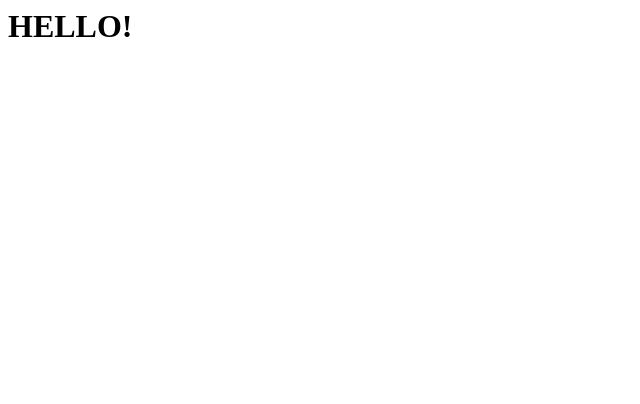
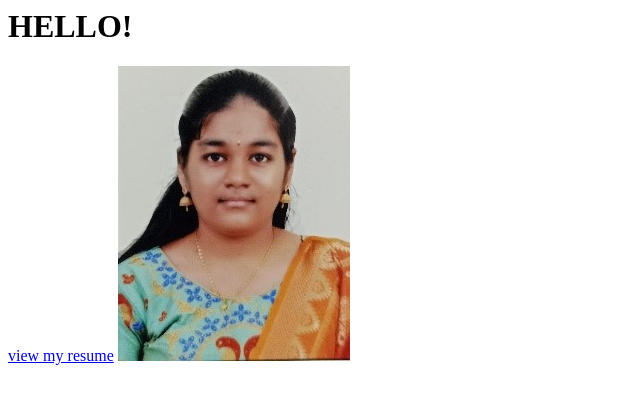
Before and after one commit to San4jana/web_html, a plain HTML site: page index.html in a window 1280 px wide. Shown: the whole page, without its empty margins (0-640 px from the left). Drawn offline with Linux system fonts and the light colour scheme.

```diff
--- a/index.html
+++ b/index.html
@@ -2,4 +2,6 @@
 <h1>
 HELLO!
 </h1>
+  <a href="resume.html">view my resume</a>
+  <img src="pic.jpg">
 </html>
```
